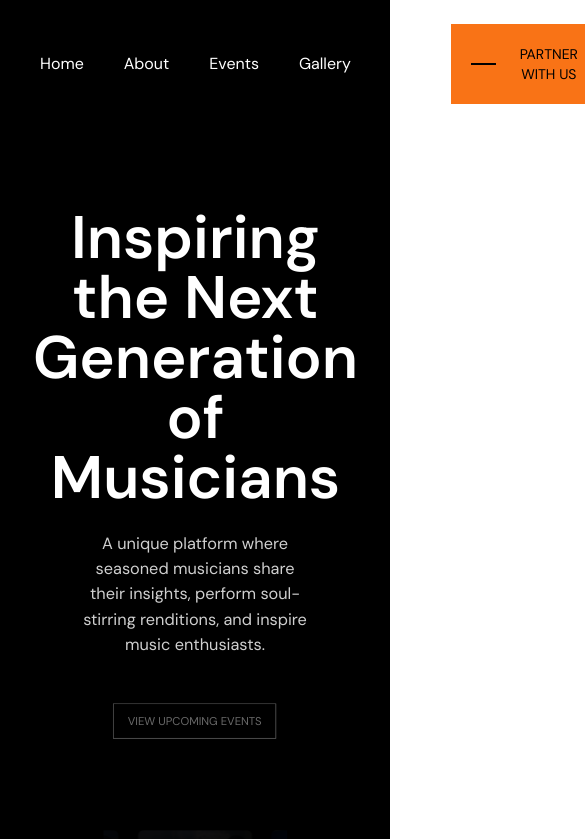
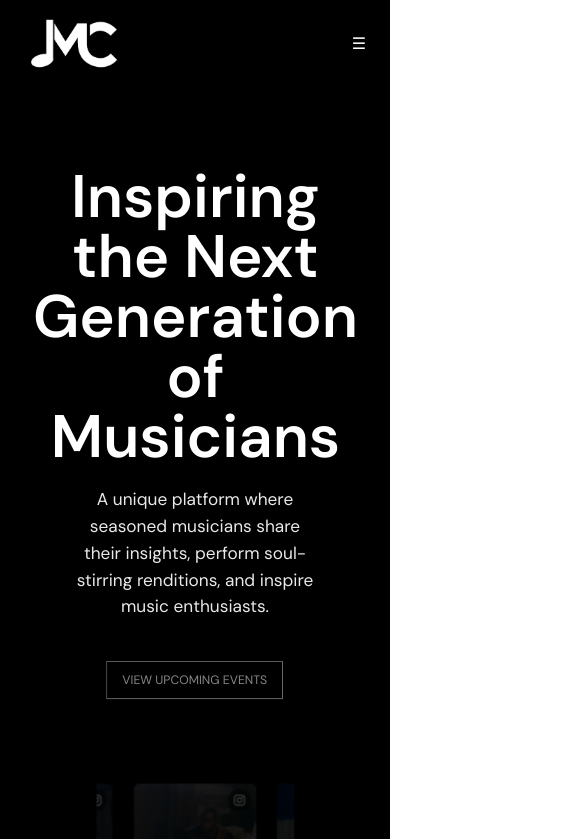
Before and after one commit to Selasie5/musicians-corner-website, a Next.js app: page / in a window 390 px wide. Shown: the top 839 px of the page, 585 px wide, since content can reach past the window. Built offline with nearby package versions, Linux system fonts and the light colour scheme; grey boxes are pictures that could not be loaded; a web font is replaced by a local one.

Commit message:
Refactor Navbar component to use Next.js client-side rendering and add mobile menu functionality

```diff
--- a/app/components/ui/Navbar.tsx
+++ b/app/components/ui/Navbar.tsx
@@ -1,58 +1,83 @@
-import React from 'react'
-import Image from 'next/image';
-import Link from 'next/link';
+"use client"
+import React, { useState } from "react";
+import Image from "next/image";
+import Link from "next/link";
 
 interface Links {
   name: string;
   path: string;
 }
+
 const Navbar = () => {
-    const Links: Links[]=[
+  const [isMenuOpen, setIsMenuOpen] = useState(false);
+
+  const Links: Links[] = [
     {
-            name:"Home",
-            path:"/#home"
+      name: "Home",
+      path: "/#home",
     },
     {
-            name:"About",
-            path:"/#about"
+      name: "About",
+      path: "/#about",
     },
     {
-            name:"Events",
-            path:"/#events"
+      name: "Events",
+      path: "/#events",
     },
     {
-            name:"Gallery",
-            path:"/#gallery"
+      name: "Gallery",
+      path: "/#gallery",
     },
     {
-            name:"Contact",
-            path:"/#contact"
+      name: "Contact",
+      path: "/#contact",
     },
-    ]
+  ];
+
   return (
-    <section className='bg-black w-full px-10 py-6'>
-        <nav className='flex justify-between items-center'>
+    <section className="bg-black w-full px-6 py-4">
+      <nav className="flex justify-between items-center">
+        {/* Logo */}
         <div>
-            <Image src="/mc_logo.png" alt="musicians-corner-logo" width={100} height={100}/>
+          <Image src="/mc_logo.png" alt="musicians-corner-logo" width={100} height={100} />
         </div>
 
-            <div className="flex justify-between items-center gap-10">
-                {Links.map((link, index)=>
-                (
-                    <Link href={link.path} key={index} className='text-white hover:text-orange-500'>
+        {/* Menu Icon for Mobile */}
+        <div className="lg:hidden">
+          <button
+            className="text-white"
+            onClick={() => setIsMenuOpen(!isMenuOpen)}
+          >
+            {isMenuOpen ? "✖" : "☰"}
+          </button>
+        </div>
+
+        {/* Navigation Links */}
+        <div
+          className={`flex-col lg:flex lg:flex-row lg:gap-10 absolute lg:static left-0 top-20 lg:top-auto w-full lg:w-auto bg-black lg:bg-transparent transition-transform duration-300 ${
+            isMenuOpen ? "flex" : "hidden"
+          }`}
+        >
+          {Links.map((link, index) => (
+            <Link
+              href={link.path}
+              key={index}
+              className="text-white hover:text-orange-500 block lg:inline-block text-center py-2 lg:py-0"
+            >
               {link.name}
             </Link>
           ))}
         </div>
-                <div>
-                    <button className='bg-orange-500 text-black text-sm px-5 py-5 uppercase flex justify-center items-center gap-4'>
-                        <hr className="bg-black h-[0.1rem] border-0 w-10"/> {" "}
-                        Partner With Us
+
+        {/* CTA Button */}
+        <div className="hidden lg:block">
+          <button className="bg-orange-500 text-black text-sm px-5 py-2 uppercase flex justify-center items-center gap-4">
+            <hr className="bg-black h-[0.1rem] border-0 w-10" /> Partner With Us
           </button>
         </div>
       </nav>
     </section>
-  )
-}
+  );
+};
 
-export default Navbar
+export default Navbar;
```
Lines whose indentation alone changed are shown as unchanged.
